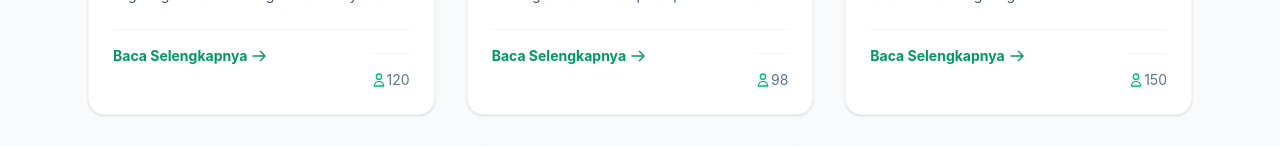
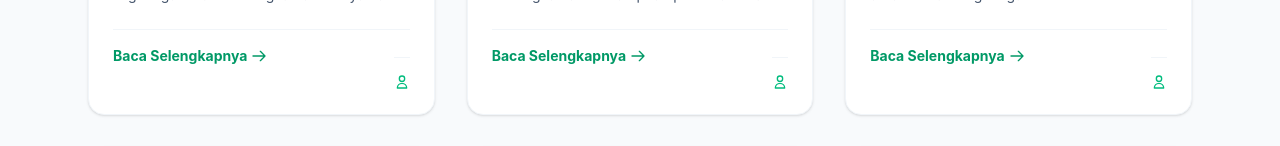
Before and after one commit to muhammadarlianoscar-uti/TA-WEB-24-SEMBADE, a Next.js app in the folder my-app/: page /berita in a window 1280 px wide. Shown: the part 783-929 px from the top of the page. Built offline with nearby package versions, Linux system fonts and the light colour scheme.

Commit message:
Menghapus jumlah view

```diff
--- a/my-app/app/berita/page.tsx
+++ b/my-app/app/berita/page.tsx
@@ -225,9 +225,7 @@ export default function Berita() {
                   <svg className="w-4 h-4 text-emerald-500" fill="none" stroke="currentColor" viewBox="0 0 24 24">
                     <path strokeLinecap="round" strokeLinejoin="round" strokeWidth="2" d="M16 7a4 4 0 11-8 0 4 4 0 018 0zM12 14a7 7 0 00-7 7h14a7 7 0 00-7-7z"></path>
                   </svg>
-                    {/* jumlah view */}
-                    <span>{item.views}</span>
-                  </div>
+                </div>
                 </div>
               </div>
             </div>
```
